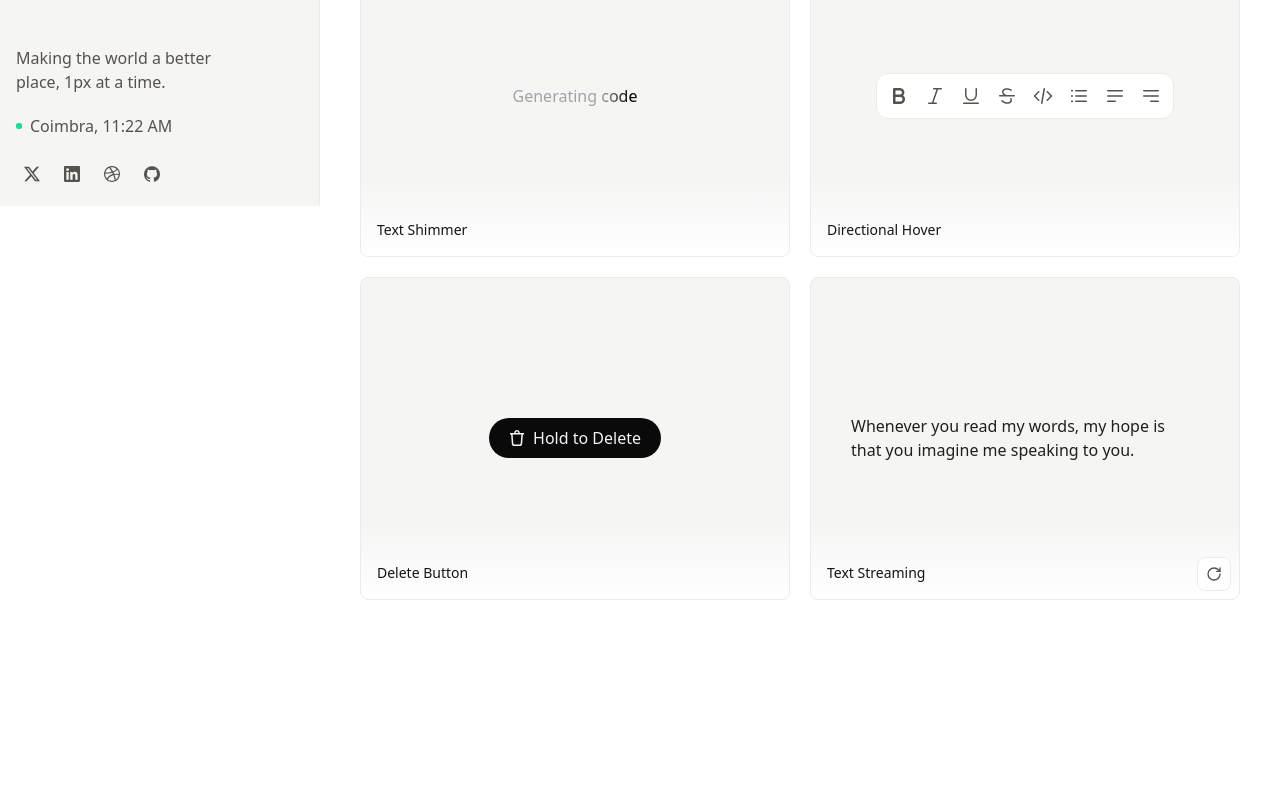
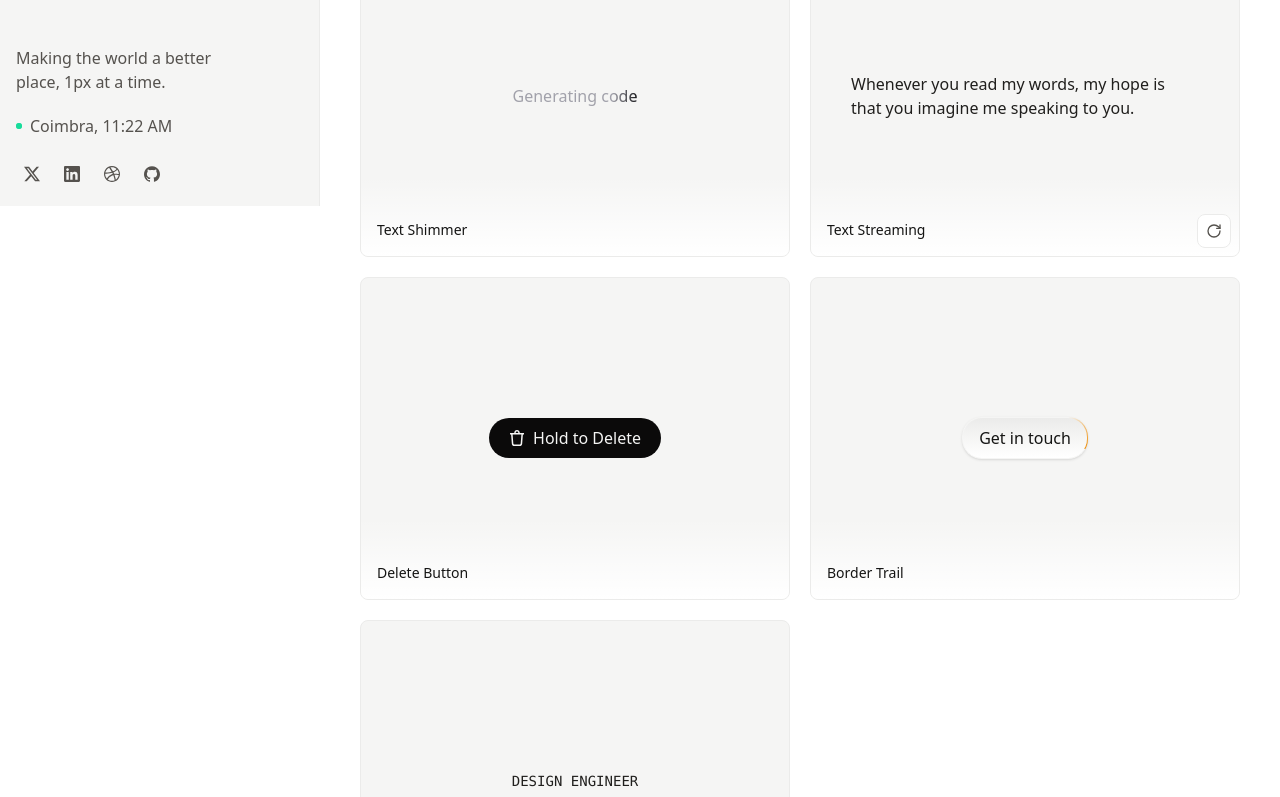
Before and after one commit to zalodias/zalodias, a Next.js app: page /playground in a window 1280 px wide. Shown: the part 594-1391 px from the top of the page. Before the commit the page ends 1244 px from the top, so only its background shows below. Built offline with nearby package versions, Linux system fonts and the light colour scheme.

Commit message:
✨ Add BorderTrail component to Playground

```diff
--- a/app/playground/page.tsx
+++ b/app/playground/page.tsx
@@ -3,6 +3,7 @@ import { Intro } from '@/components/intro';
 import { PlaygroundCard } from '@/components/playground-card';
 import { playground } from '@/data/metadata';
 import { AvatarStack } from '@/playground/avatar-stack/avatar-stack';
+import { BorderTrail } from '@/playground/border-trail';
 import { DeleteButton } from '@/playground/delete-button';
 import { DirectionalHover } from '@/playground/directional-hover';
 import { TextScramble } from '@/playground/text-scramble';
@@ -34,12 +35,15 @@ export default function Playground() {
         <PlaygroundCard title="Text Scramble" restart>
           <TextScramble />
         </PlaygroundCard>
-        <PlaygroundCard title="Directional Hover  ">
+        <PlaygroundCard title="Directional Hover">
           <DirectionalHover />
         </PlaygroundCard>
         <PlaygroundCard title="Text Streaming" restart>
           <TextStreaming />
         </PlaygroundCard>
+        <PlaygroundCard title="Border Trail">
+          <BorderTrail />
+        </PlaygroundCard>
       </div>
     </Container>
   );
--- a/playground/border-trail/border-trail.tsx
+++ b/playground/border-trail.tsx
@@ -1,5 +1,3 @@
-import '@/playground/border-trail/border-trail.css';
-
 export function BorderTrail() {
   return (
     <div
@@ -7,14 +5,7 @@ export function BorderTrail() {
       style={{ '--radius': '20px' } as React.CSSProperties}
     >
       <div className="absolute inset-0 -z-10 rounded-[var(--radius)]">
-        <div
-          className="from-foreground-brand-default absolute aspect-[2/1] w-full rounded-[var(--radius)] bg-radial-[50%_50%_at_right] to-[transparent_50%]"
-          style={{
-            offsetPath: 'border-box',
-            offsetAnchor: '100% 50%',
-            animation: 'trail 4s infinite linear',
-          }}
-        ></div>
+        <div className="from-foreground-brand-default absolute aspect-[2/1] w-full animate-[trail_4s_linear_infinite] rounded-[var(--radius)] bg-radial-[50%_50%_at_right] to-[transparent_50%] [offset-anchor:100%_50%] [offset-path:border-box]"></div>
       </div>
       <div className="from-background-neutral-subtle to-background-neutral-default rounded-[var(--radius)] border-1 border-transparent bg-linear-to-b bg-clip-padding px-4 py-2">
         Get in touch
```
